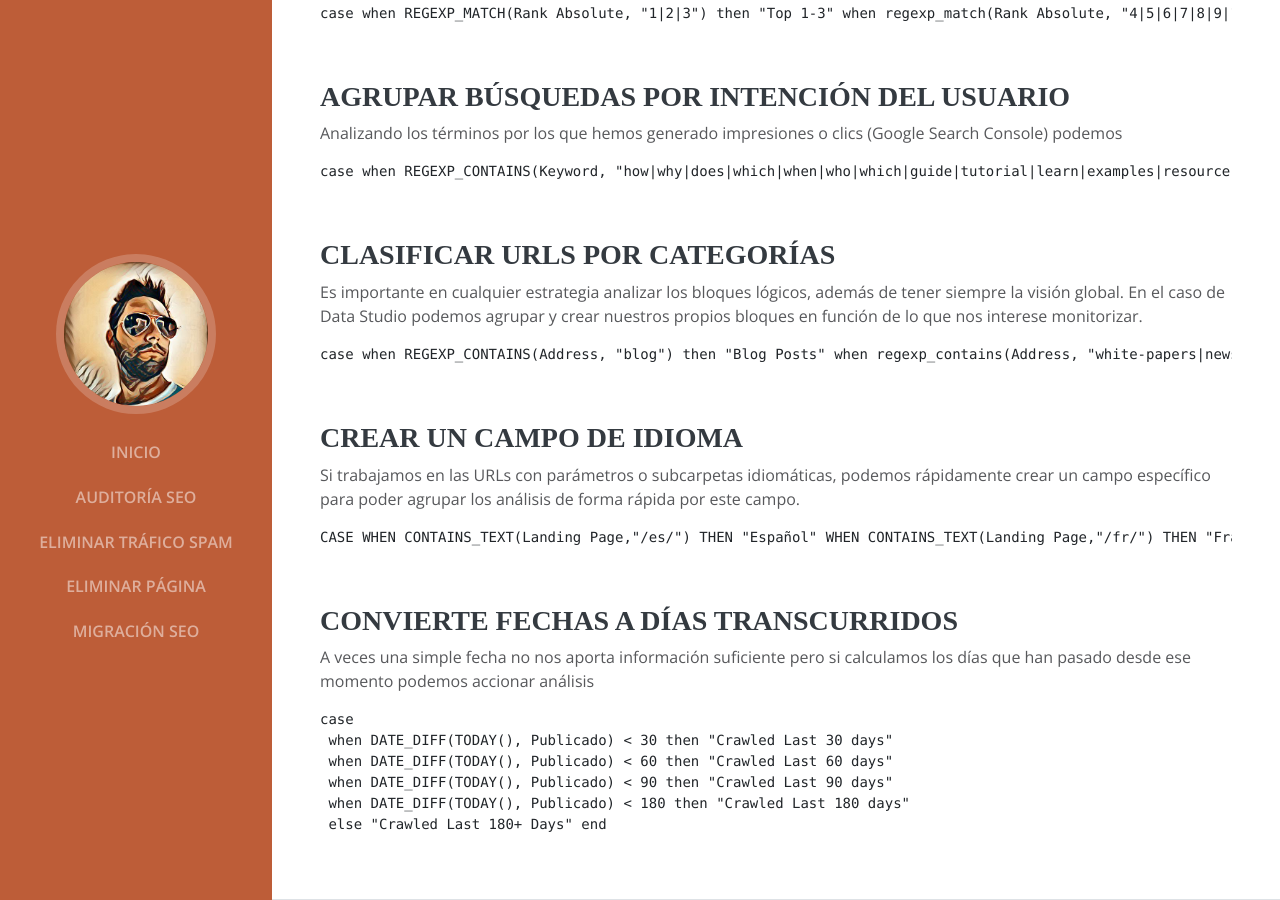
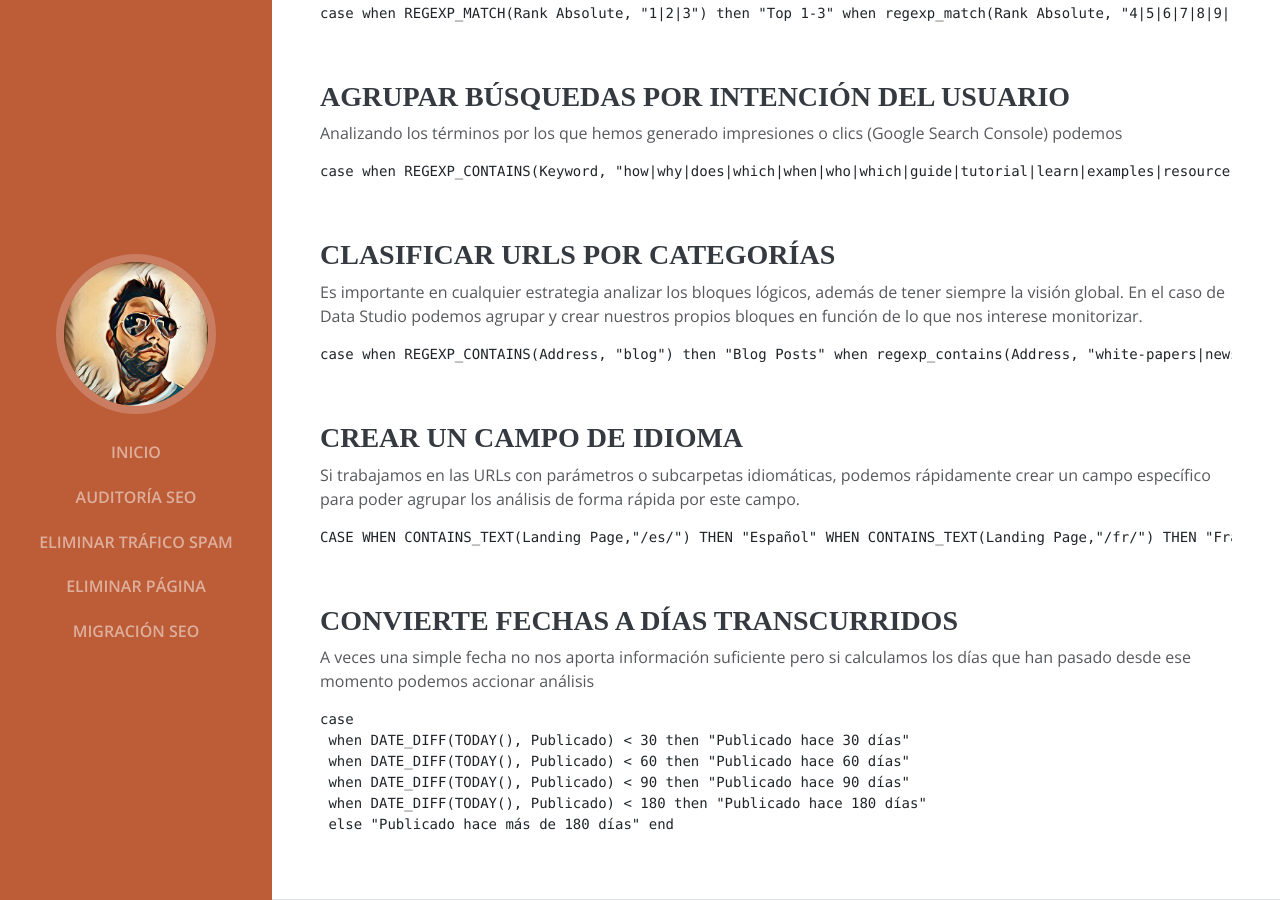
Before and after one commit to Emirodgar/w-chuleta-seo, a Jekyll site: the page built from X - Dashboards/campos-personalizados-data-studio.md, in a window 1280 px wide and 900 px high, scrolled down 764 px. Built offline with Jekyll 4.4.1, drawn with Linux system fonts in a browser that asks for light colours; some web fonts are replaced; our own code applies the rules of GitHub Pages for plain Markdown files.

Commit message:
X - Dashboards/campos-personalizados-data-studio.md updated from https://stackedit.io/

````diff
--- a/X - Dashboards/campos-personalizados-data-studio.md
+++ b/X - Dashboards/campos-personalizados-data-studio.md
@@ -61,12 +61,12 @@
 
 ```
 case
- when DATE_DIFF(TODAY(), Publicado) < 30 then "Crawled Last 30 days"
- when DATE_DIFF(TODAY(), Publicado) < 60 then "Crawled Last 60 days"
- when DATE_DIFF(TODAY(), Publicado) < 90 then "Crawled Last 90 days"
- when DATE_DIFF(TODAY(), Publicado) < 180 then "Crawled Last 180 days"
- else "Crawled Last 180+ Days" end
+ when DATE_DIFF(TODAY(), Publicado) < 30 then "Publicado hace 30 días"
+ when DATE_DIFF(TODAY(), Publicado) < 60 then "Publicado hace 60 días"
+ when DATE_DIFF(TODAY(), Publicado) < 90 then "Publicado hace 90 días"
+ when DATE_DIFF(TODAY(), Publicado) < 180 then "Publicado hace 180 días"
+ else "Publicado hace más de 180 días" end
 ```
 <!--stackedit_data:
-eyJoaXN0b3J5IjpbMTc5ODgzNjcwMCwtMTQ0MjYzMzEwNF19
+eyJoaXN0b3J5IjpbMTkwNzc4NDExMSwtMTQ0MjYzMzEwNF19
 -->
````
